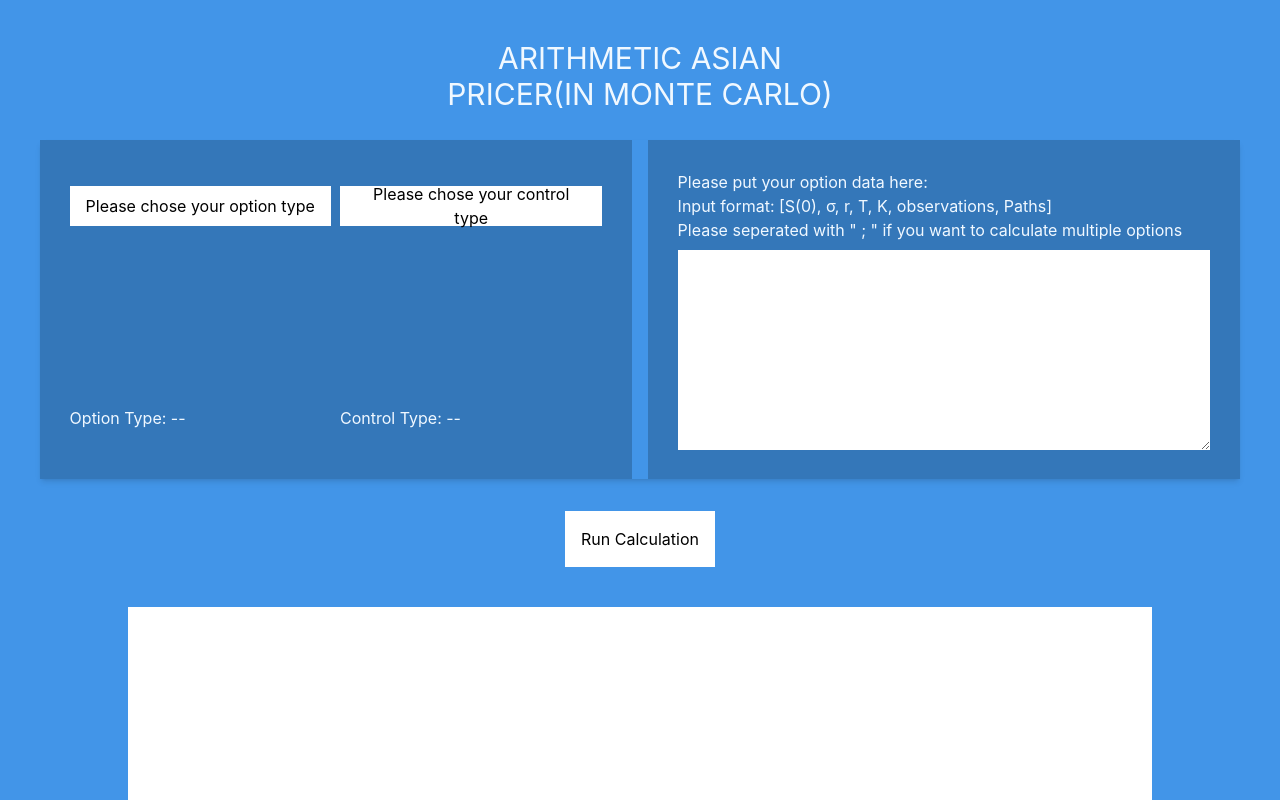
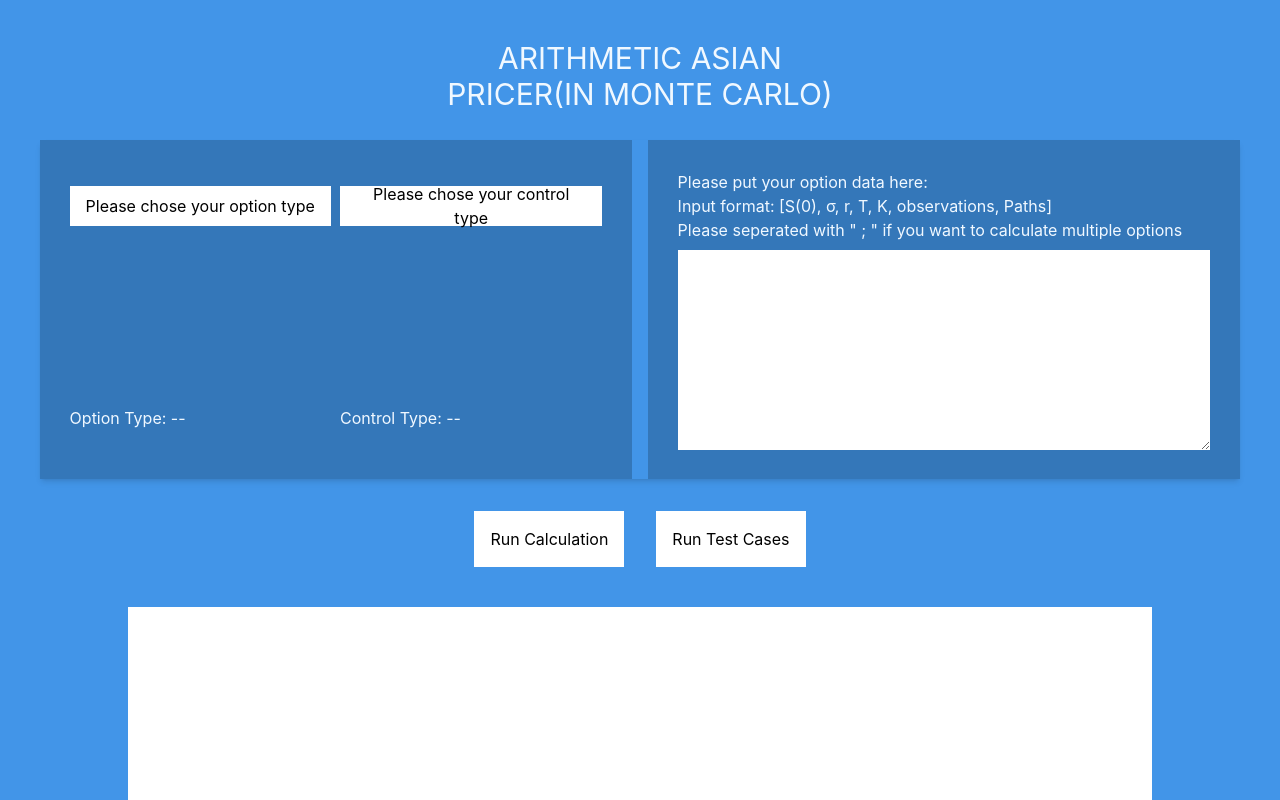
Before and after one commit to stacey3603/FITE7405_A3, a Next.js app: page /Arithmetic_Asian in a window 1280 px wide. Built offline with nearby package versions, Linux system fonts and the light colour scheme.

Commit message:
feat: add test case on arithmetiv page

```diff
--- a/pages/Arithmetic_Asian.tsx
+++ b/pages/Arithmetic_Asian.tsx
@@ -5,6 +5,10 @@ import InputBox from "../components/inputBox";
 import { monteCarloAsian } from "../utils";
 import OutputBox from "../components/outputBox";
 import ControlSelector, { ControlType } from "../components/controlSelector";
+
+const testCase =
+  "[100, 0.3, 0.05, 3, 100, 50, 100];[100, 0.3, 0.05, 3, 100, 100, 100];[100, 0.4, 0.05, 3, 100, 50, 100]";
+
 const ArithAsian: NextPage = () => {
   const [selectedType, setSelectedType] = useState<OptionType | undefined>();
   const [control, setControl] = useState<ControlType | undefined>(undefined);
@@ -85,10 +89,19 @@ const ArithAsian: NextPage = () => {
         </div>
       </div>
       <button
-        className="w-content mt-8 p-4 flex justify-center items-center bg-white text-black"
+        className="w-content mt-8 p-4 mr-4 flex justify-center items-center bg-white text-black"
         onClick={calOutput}
       >
-        <p className="w-full"> Run Calculation</p>
+        <p className="w-full">Run Calculation</p>
+      </button>
+      <button
+        className="w-content mt-8 p-4 ml-4 flex justify-center items-center bg-white text-black"
+        onClick={() => {
+          setInputValue(testCase);
+          calOutput();
+        }}
+      >
+        <p className="w-full">Run Test Cases</p>
       </button>
       <div className="w-full h-[400px] flex justfy-center">
         <OutputBox output={output} />
--- a/pages/Arithmetic_Basket.tsx
+++ b/pages/Arithmetic_Basket.tsx
@@ -5,6 +5,9 @@ import InputBox from "../components/inputBox";
 import { monteCarloBasket } from "../utils";
 import OutputBox from "../components/outputBox";
 import ControlSelector, { ControlType } from "../components/controlSelector";
+
+const testCase =
+  "[100, 100, 0.3, 0.3, 0.5, 0.05, 3, 100, 100];[100, 100, 0.3, 0.3, 0.9, 0.05, 3, 100, 100];[100, 100, 0.1, 0.3, 0.5, 0.05, 3, 100, 100];[100, 100, 0.3, 0.3, 0.5, 0.05, 3, 80, 100];[100, 100, 0.3, 0.3, 0.5, 0.05, 3, 120, 100];[100, 100, 0.5, 0.5, 0.5, 0.05, 3, 100, 100]";
 const ArithBasket: NextPage = () => {
   const [selectedType, setSelectedType] = useState<OptionType | undefined>();
   const [control, setControl] = useState<ControlType | undefined>(undefined);
@@ -82,17 +85,26 @@ const ArithBasket: NextPage = () => {
         </div>
         <div className="p-[5%] bg-black/20">
           <InputBox
-            dataDescription="[S1(0), S2(0), σ1, σ2 ,correlation, r, T, K, Paths]"
+            dataDescription="[S1(0), S2(0), σ1, σ2, correlation, r, T, K, Paths]"
             inputValue={inputValue}
             onInputChange={handleInputChange}
           />
         </div>
       </div>
       <button
-        className="w-content mt-8 p-4 flex justify-center items-center bg-white text-black"
+        className="w-content mt-8 p-4 mr-4 flex justify-center items-center bg-white text-black"
         onClick={calOutput}
       >
-        <p className="w-full"> Run Calculation</p>
+        <p className="w-full">Run Calculation</p>
+      </button>
+      <button
+        className="w-content mt-8 p-4 ml-4 flex justify-center items-center bg-white text-black"
+        onClick={() => {
+          setInputValue(testCase);
+          calOutput();
+        }}
+      >
+        <p className="w-full">Run Test Cases</p>
       </button>
       <div className="w-full h-[400px] flex justfy-center">
         <OutputBox output={output} />
```
